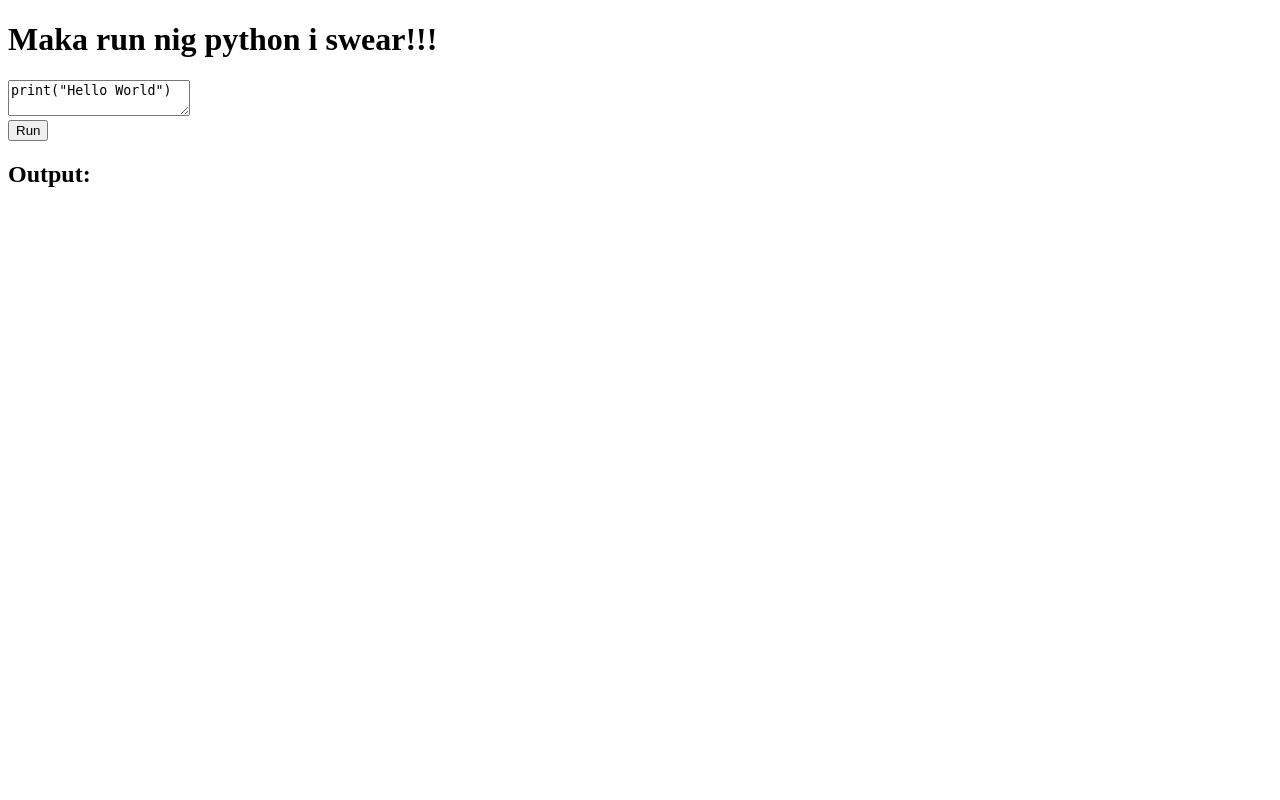
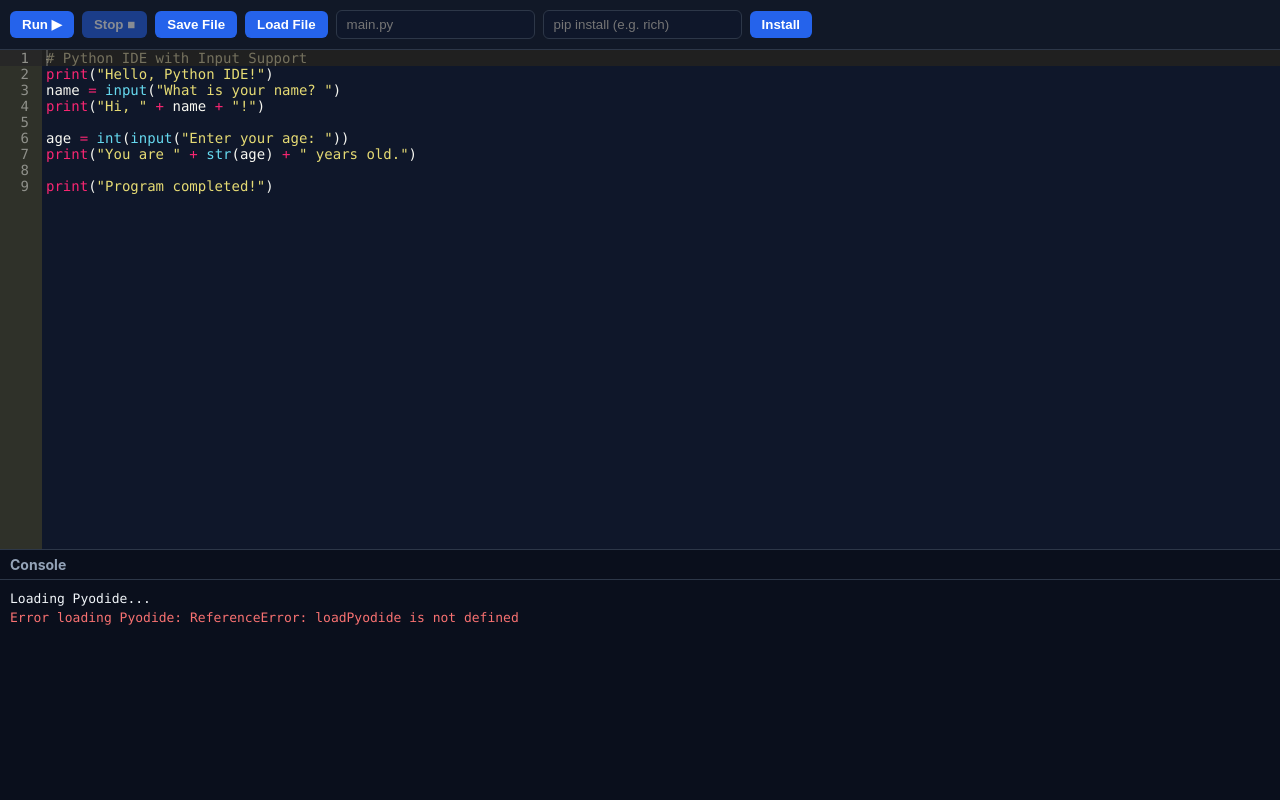
Before and after one commit to Xeldia/Git-IDE-Ceckpoint, a Django app: page /python-ide/ in a window 1280 px wide. Run offline with Django 5.2, Linux system fonts and the light colour scheme; some libraries are stand-ins or nearby versions.

Commit message:
Initial commit - full IDE project

```diff
--- /dev/null
+++ b/ide/static/css/ide.css
@@ -0,0 +1,100 @@
+:root {
+  --bg: #1e293b;
+  --editor-bg: #0f172a;
+  --console-bg: #0a0f1c;
+  --toolbar-bg: #111827;
+  --border: #2d3748;
+  --accent: #2563eb;
+  --text: #f1f5f9;
+  --muted: #94a3b8;
+}
+
+* {
+  box-sizing: border-box;
+}
+
+html, body, #ide-root {
+  height: 100%;
+  margin: 0;
+  font-family: Inter, ui-sans-serif, system-ui, -apple-system, "Segoe UI", Roboto, "Helvetica Neue", Arial;
+  background: var(--bg);
+  color: var(--text);
+  overflow: hidden;
+}
+
+/* Toolbar (Programiz style) */
+#toolbar {
+  display: flex;
+  align-items: center;
+  gap: 8px;
+  padding: 10px;
+  background: var(--toolbar-bg);
+  border-bottom: 1px solid var(--border);
+}
+
+#toolbar button {
+  background: var(--accent);
+  color: #fff;
+  border: none;
+  border-radius: 6px;
+  padding: 6px 12px;
+  font-weight: 600;
+  cursor: pointer;
+  transition: background 0.2s ease;
+}
+#toolbar button:hover {
+  background: #1d4ed8;
+}
+#toolbar button[disabled] {
+  opacity: 0.5;
+  cursor: not-allowed;
+}
+
+#toolbar input {
+  background: var(--editor-bg);
+  border: 1px solid var(--border);
+  border-radius: 6px;
+  padding: 6px 10px;
+  color: var(--text);
+  min-width: 120px;
+}
+
+/* Layout: editor on top, console below */
+#editor-console-wrap {
+  display: flex;
+  flex-direction: column;
+  height: calc(100% - 50px);
+}
+
+#editor {
+  flex: 2;
+  background: var(--editor-bg);
+  border-bottom: 1px solid var(--border);
+}
+
+/* Console */
+#console {
+  flex: 1;
+  display: flex;
+  flex-direction: column;
+  background: var(--console-bg);
+}
+
+#console-header {
+  font-weight: bold;
+  font-size: 14px;
+  color: var(--muted);
+  padding: 6px 10px;
+  border-bottom: 1px solid var(--border);
+}
+
+#console-output {
+  flex: 1;
+  margin: 0;
+  padding: 10px;
+  overflow: auto;
+  font-family: ui-monospace, SFMono-Regular, Menlo, Monaco, "Roboto Mono", monospace;
+  font-size: 13px;
+  line-height: 1.4;
+  white-space: pre-wrap;
+}
--- /dev/null
+++ b/ide/static/js/ide.js
@@ -0,0 +1,198 @@
+(async function () {
+  const runBtn = document.getElementById("runBtn");
+  const stopBtn = document.getElementById("stopBtn");
+  const consoleOutput = document.getElementById("console-output");
+  const filenameInput = document.getElementById("filename");
+
+  const editor = ace.edit("editor", {
+    mode: "ace/mode/python",
+    theme: "ace/theme/monokai",
+    fontSize: "14px",
+    showPrintMargin: false,
+    wrap: true,
+  });
+
+  editor.setValue(`# Python IDE with Input Support
+print("Hello, Python IDE!")
+name = input("What is your name? ")
+print("Hi, " + name + "!")
+
+age = int(input("Enter your age: "))
+print("You are " + str(age) + " years old.")
+
+print("Program completed!")`, -1);
+
+  let pyodide = null;
+  let isRunning = false;
+
+  function writeConsole(text, type = "log") {
+    const line = document.createElement("div");
+    line.textContent = text;
+    if (type === "err") line.style.color = "#f87171";
+    if (type === "success") line.style.color = "#4ade80";
+    consoleOutput.appendChild(line);
+    consoleOutput.scrollTop = consoleOutput.scrollHeight;
+  }
+
+  function clearConsole() {
+    consoleOutput.innerHTML = "";
+  }
+
+  function waitForInput(prompt) {
+    return new Promise((resolve) => {
+      // Create a container for prompt + input on same line
+      const inputLine = document.createElement("div");
+      inputLine.style.display = "flex";
+      inputLine.style.alignItems = "center";
+      inputLine.style.gap = "8px";
+      inputLine.style.marginBottom = "4px";
+
+      if (prompt) {
+        const promptSpan = document.createElement("span");
+        promptSpan.textContent = prompt;
+        inputLine.appendChild(promptSpan);
+      }
+
+      const inputBox = document.createElement("input");
+      inputBox.type = "text";
+      inputBox.className = "input-box";
+      inputBox.placeholder = "Type here...";
+      inputBox.style.minWidth = "100px";
+      inputBox.style.width = "100px";
+      inputBox.style.maxWidth = "500px";
+      inputBox.style.background = "#1e293b";
+      inputBox.style.border = "1px solid #475569";
+      inputBox.style.borderRadius = "4px";
+      inputBox.style.padding = "4px 8px";
+      inputBox.style.color = "#f1f5f9";
+      inputBox.style.fontFamily = "inherit";
+      inputBox.style.fontSize = "13px";
+
+      // Auto-resize function
+      const autoResize = () => {
+        // Create temporary span to measure text width
+        const temp = document.createElement("span");
+        temp.style.visibility = "hidden";
+        temp.style.position = "absolute";
+        temp.style.whiteSpace = "pre";
+        temp.style.font = window.getComputedStyle(inputBox).font;
+        temp.textContent = inputBox.value || inputBox.placeholder;
+        document.body.appendChild(temp);
+
+        const newWidth = Math.max(100, Math.min(500, temp.offsetWidth + 20));
+        inputBox.style.width = newWidth + "px";
+
+        document.body.removeChild(temp);
+      };
+
+      inputBox.addEventListener("input", autoResize);
+
+      inputLine.appendChild(inputBox);
+      consoleOutput.appendChild(inputLine);
+      consoleOutput.scrollTop = consoleOutput.scrollHeight;
+      inputBox.focus();
+      autoResize(); // Initial size
+
+      inputBox.addEventListener("keydown", (e) => {
+        if (e.key === "Enter") {
+          const value = inputBox.value;
+          consoleOutput.removeChild(inputLine);
+          // Show what was entered on a new line with the prompt
+          const echoLine = document.createElement("div");
+          echoLine.textContent = (prompt || "") + value;
+          consoleOutput.appendChild(echoLine);
+          resolve(value);
+        }
+      });
+    });
+  }
+
+  writeConsole("Loading Pyodide...");
+  try {
+    pyodide = await loadPyodide({
+      indexURL: "https://cdn.jsdelivr.net/pyodide/v0.24.0/full/",
+    });
+
+    // Register JS functions
+    pyodide.globals.set("__js_write__", writeConsole);
+    pyodide.globals.set("__js_input__", waitForInput);
+
+    // Setup Python environment
+    await pyodide.runPythonAsync(`
+import sys
+import builtins
+
+# Redirect print to JS console
+def js_print(*args, sep=' ', end='\\n', **kwargs):
+    text = sep.join(str(arg) for arg in args)
+    __js_write__(text)
+
+builtins.print = js_print
+
+# Make input async and accessible
+async def js_input(prompt=''):
+    return await __js_input__(prompt)
+
+builtins.input = js_input
+`);
+
+    writeConsole("Pyodide ready!", "success");
+    writeConsole("Ready! Press ▶ Run or Ctrl+Enter to execute code.", "success");
+  } catch (err) {
+    writeConsole("Error loading Pyodide: " + err, "err");
+  }
+
+  async function runCode() {
+    if (!pyodide || isRunning) return;
+
+    clearConsole();
+    runBtn.disabled = true;
+    stopBtn.disabled = false;
+    isRunning = true;
+
+    const code = editor.getValue();
+
+    try {
+      // Parse the code and add await before all input() calls
+      let processedCode = code;
+
+      // Simple regex to add await before input( calls
+      processedCode = processedCode.replace(/(\s*)input\(/g, '$1await input(');
+
+      // Wrap everything in an async main function
+      const wrappedCode = `
+async def __main__():
+${processedCode.split('\n').map(line => '    ' + line).join('\n')}
+
+await __main__()
+`;
+
+      await pyodide.runPythonAsync(wrappedCode);
+      writeConsole("\n[Program finished]", "success");
+    } catch (err) {
+      writeConsole("\nError: " + err.message, "err");
+    } finally {
+      isRunning = false;
+      runBtn.disabled = false;
+      stopBtn.disabled = true;
+    }
+  }
+
+  function stopExecution() {
+    if (isRunning) {
+      writeConsole("\n[Execution stopped by user]", "err");
+      isRunning = false;
+      runBtn.disabled = false;
+      stopBtn.disabled = true;
+    }
+  }
+
+  runBtn.addEventListener("click", runCode);
+  stopBtn.addEventListener("click", stopExecution);
+
+  editor.commands.addCommand({
+    name: "run",
+    bindKey: { win: "Ctrl-Enter", mac: "Cmd-Enter" },
+    exec: runCode,
+  });
+})();
--- a/ide/templates/ide/python-ide.html
+++ b/ide/templates/ide/python-ide.html
@@ -1,36 +1,43 @@
 {% load static %}
-<!DOCTYPE html>
-<html>
+<!doctype html>
+<html lang="en">
 <head>
-    <title>Python Online IDE</title>
-    <!-- CodeMirror CSS -->
-    <link rel="stylesheet" href="https://cdnjs.cloudflare.com/ajax/libs/codemirror/5.65.14/codemirror.min.css">
-    <link rel="stylesheet" href="https://cdnjs.cloudflare.com/ajax/libs/codemirror/5.65.14/theme/dracula.min.css">
+  <meta charset="utf-8" />
+  <title>Python IDE</title>
 
-    <!-- Local CSS -->
-    <link rel="stylesheet" href="{% static 'ide/ide.css' %}">
+  <!-- Ace Editor -->
+  <script src="https://cdnjs.cloudflare.com/ajax/libs/ace/1.15.0/ace.js"></script>
 
-    <!-- Pyodide -->
-    <script src="https://cdn.jsdelivr.net/pyodide/v0.24.0/full/pyodide.js"></script>
+  <!-- Pyodide -->
+  <script src="https://cdn.jsdelivr.net/pyodide/v0.24.0/full/pyodide.js"></script>
 
-    <!-- CodeMirror JS -->
-    <script src="https://cdnjs.cloudflare.com/ajax/libs/codemirror/5.65.14/codemirror.min.js"></script>
-    <script src="https://cdnjs.cloudflare.com/ajax/libs/codemirror/5.65.14/mode/python/python.min.js"></script>
-    <script src="https://cdnjs.cloudflare.com/ajax/libs/codemirror/5.65.14/addon/edit/matchbrackets.min.js"></script>
-    <script src="https://cdnjs.cloudflare.com/ajax/libs/codemirror/5.65.14/addon/edit/closebrackets.min.js"></script>
+  <!-- CSS -->
+  <link rel="stylesheet" href="{% static 'css/ide.css' %}">
 </head>
 <body>
-    <h1>Maka run nig python i swear!!!</h1>
-
-    <div id="editor-container">
-        <textarea id="code">print("Hello World")</textarea><br>
-        <button id="runBtn">Run</button>
+  <div id="ide-root">
+    <!-- Toolbar -->
+    <div id="toolbar">
+      <button id="runBtn">Run ▶</button>
+      <button id="stopBtn" disabled>Stop ■</button>
+      <button id="saveBtn">Save File</button>
+      <button id="loadBtn">Load File</button>
+      <input id="filename" placeholder="main.py" />
+      <input id="pkgInput" placeholder="pip install (e.g. rich)" />
+      <button id="pipBtn">Install</button>
     </div>
 
-    <h2>Output:</h2>
-    <pre id="output"></pre>
+    <!-- Editor + Console -->
+    <div id="editor-console-wrap">
+      <div id="editor" aria-label="Python editor"></div>
+      <div id="console">
+        <div id="console-header">Console</div>
+        <pre id="console-output"></pre>
+      </div>
+    </div>
+  </div>
 
-    <!-- Local JS -->
-    <script src="{% static 'ide/ide.js' %}"></script>
+  <!-- JS -->
+  <script src="{% static 'js/ide.js' %}"></script>
 </body>
 </html>
```
Also changed, not shown: 13 other files.
